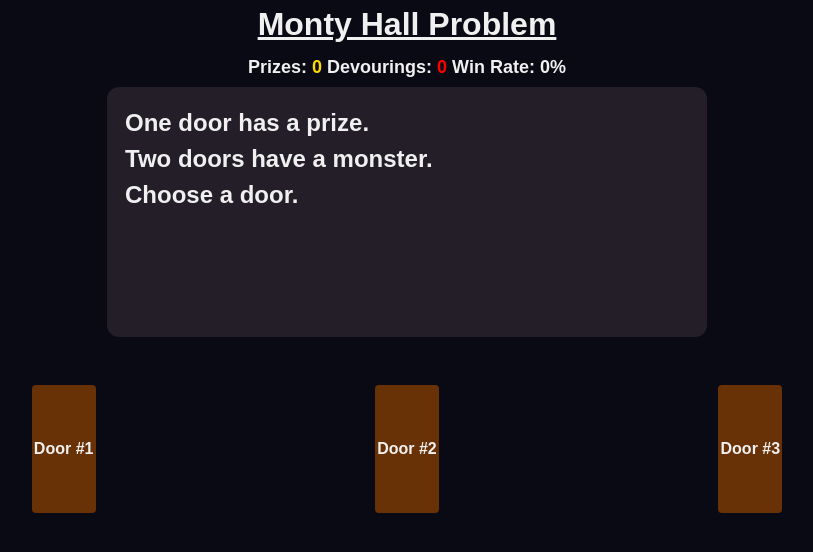
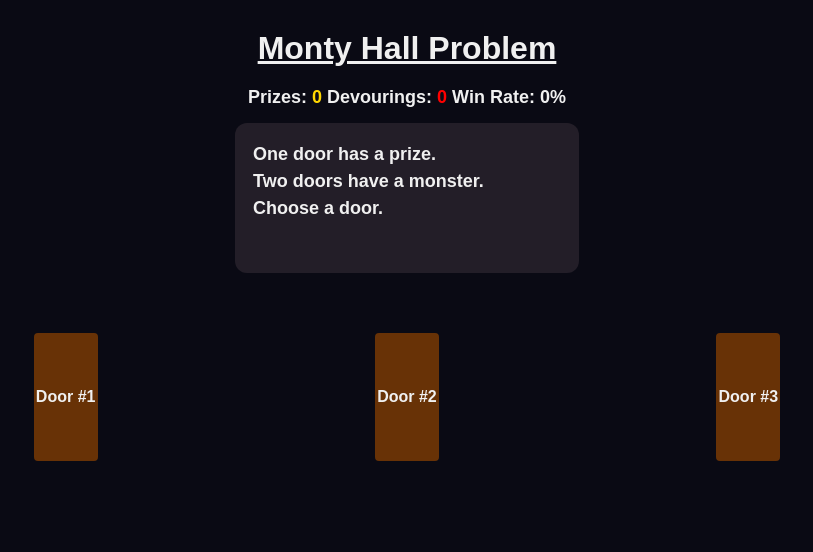
Before and after one commit to jrbarnhart/monty-hall, a React (Vite) app: page / in a window 1280 px wide. Shown: the top 552 px of the page, without its empty margins (233-1046 px from the left). Built offline with nearby package versions, Linux system fonts and the light colour scheme.

Commit message:
Adjust log size

```diff
--- a/src/App.css
+++ b/src/App.css
@@ -10,13 +10,14 @@ a:hover {
   display: grid;
   justify-items: center;
   grid-template-columns: 1fr 1fr 1fr;
-  gap: 6px;
+  gap: 12px 0px;
   max-width: 1024px;
   min-width: 350px;
   margin: 0 auto;
 }
 .title-header {
   grid-column: span 3 / span 3;
+  margin-top: 1.5rem;
 }
 
 .score {
@@ -35,11 +36,11 @@ a:hover {
 
 .log {
   grid-column: span 3 / span 3;
-  width: 100%;
-  height: 250px;
+  width: 344px;
+  min-height: 150px;
   max-width: 600px;
   white-space: pre-wrap;
-  font-size: x-large;
+  font-size: large;
   font-weight: bold;
   background-color: rgb(35, 30, 40);
   padding: 18px;
@@ -131,7 +132,7 @@ a:hover {
 .door::before {
   content: "";
   position: absolute;
-  bottom: -5px; /* Adjust as needed */
+  bottom: -10px; /* Adjust as needed */
   left: 50%;
   transform: translateX(-50%);
   border-left: 10px solid transparent;
@@ -147,7 +148,8 @@ a:hover {
 .continue {
   grid-row: 7/7;
   grid-column: span 3 / span 3;
-  margin-top: 3rem;
+  margin-top: 1.5rem;
+  margin-bottom: 1.5rem;
   padding: 4px 16px;
   height: 48px;
   width: 128px;
```
